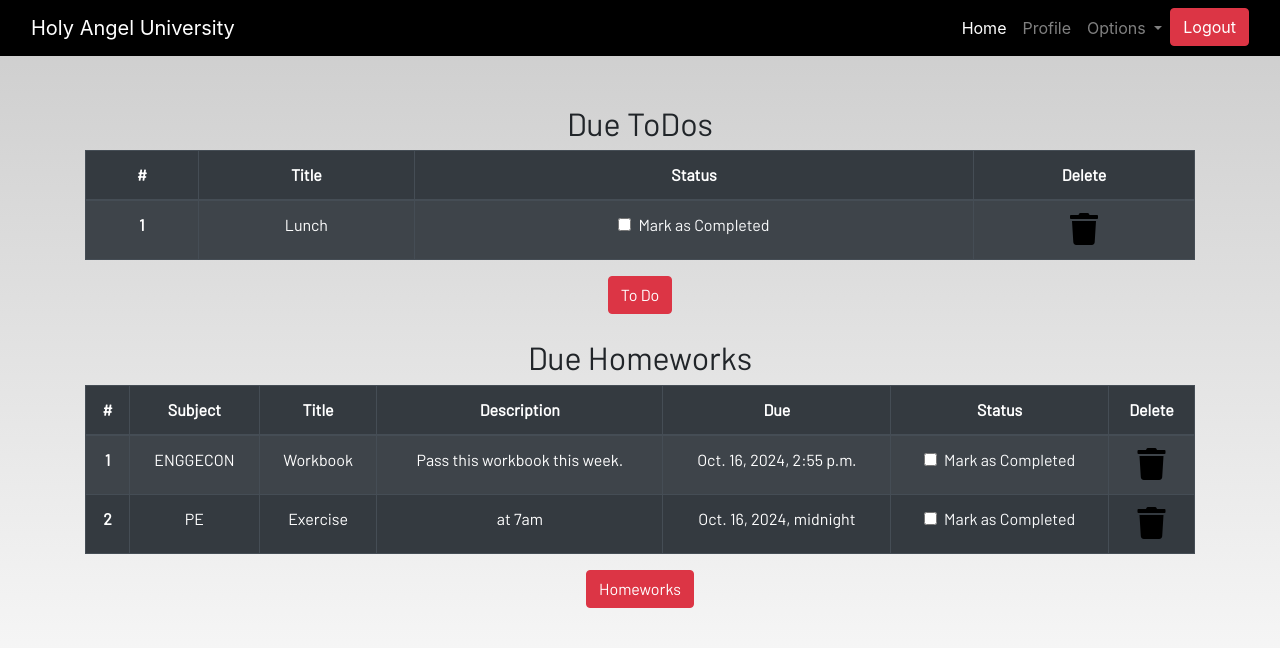
After one commit to godwyn123/studentstudyportal, a Django app: page /profile/ in a window 1280 px wide. The commit adds this page. Shown: the top 648 px of the page. Run offline with Django 5.2, Linux system fonts and the light colour scheme; a user stored in the database is signed in; data comes from the database, SQL or seed files in the repository; both versions use the stored data as it was after the commit; some libraries are stand-ins or nearby versions; some web fonts are replaced.

Commit message:
All done. Need more designs and stuffs basta

```diff
--- a/dashboard/models.py
+++ b/dashboard/models.py
@@ -28,6 +28,7 @@ class Homework(models.Model):
     def __str__(self):
         return self.title
 
+
 class Todo(models.Model):
     user = models.ForeignKey(User, on_delete=models.CASCADE)
     title = models.CharField(max_length=100)
--- a/dashboard/templates/dashboard/base.html
+++ b/dashboard/templates/dashboard/base.html
@@ -20,17 +20,19 @@
   <header>
     <nav class="navbar navbar-expand-lg navbar-dark bg-dark">
       <div class="container-fluid">
-        <a class="navbar-brand" href="#">Student Study Portal</a>        <button class="navbar-toggler" type="button" data-bs-toggle="collapse" data-bs-target="#navbarSupportedContent"
+        <a class="navbar-brand" href="{% url 'home' %}">Holy Angel University</a>
+          <button class="navbar-toggler" type="button" data-bs-toggle="collapse" data-bs-target="#navbarSupportedContent"
           aria-controls="navbarSupportedContent" aria-expanded="false" aria-label="Toggle navigation">
           <span class="navbar-toggler-icon"></span>
         </button>
         <div class="collapse navbar-collapse justify-content-end" id="navbarSupportedContent">
           <ul class="navbar-nav mb-2 mb-lg-0">
             <li class="nav-item">
-              <a class="nav-link active" aria-current="page" href="#">Home</a>
+              <a class="nav-link active" aria-current="page" href="{% url 'home' %}">Home</a>
             </li>
+              {% if user.is_authenticated %}
             <li class="nav-item">
-              <a class="nav-link" href="#">Profile</a>
+              <a class="nav-link" href="{% url 'profile' %}">Profile</a>
             </li>
             <li class="nav-item dropdown">
               <a class="nav-link dropdown-toggle" href="#" id="navbarDropdown" role="button" data-toggle="dropdown"
@@ -38,31 +40,25 @@
                 Options
               </a>
               <div class="dropdown-menu" aria-labelledby="navbarDropdown">
-                <a class="dropdown-item" href="#">Books</a>
-                <a class="dropdown-item" href="#">Wikipedia</a>
-                <div class="dropdown-divider"></div>
-
-                <a class="dropdown-item" href="#">Dictionary</a>
-                <a class="dropdown-item" href="#">Youtube</a>
-                <div class="dropdown-divider"></div>
-                <a class="dropdown-item" href="#">To-do</a>
-                <a class="dropdown-item" href="#">Homework</a>
-                <div class="dropdown-divider"></div>
-                <a class="dropdown-item" href="#">Notes</a>
-                <a class="dropdown-item" href="#">Conversion</a>
-                <div class="dropdown-divider"></div>
+                <a class="dropdown-item" href="{% url 'books' %}">Books</a>
+                <a class="dropdown-item" href="{% url 'dictionary' %}">Dictionary</a>
+                <a class="dropdown-item" href="{% url 'todo' %}">To-do</a>
+                <a class="dropdown-item" href="{% url 'homework' %}">Homework</a>
+                <a class="dropdown-item" href="{% url 'notes' %}">Notes</a>
               </div>
             </li>
-
+            <form action="{% url 'logout' %}" method="post" style="display:inline;">
+                {% csrf_token %}
+                <button type="submit" class="btn btn-danger">Logout</button>
+            </form>
+                  {% else %}
             <li class="nav-item">
-              <a class="nav-link" href="#">Logout</a>
+              <a class="nav-link" href="{% url 'register' %}">Register</a>
             </li>
             <li class="nav-item">
-              <a class="nav-link" href="#">Register</a>
+              <a class="nav-link" href="{% url 'login' %}">Login</a>
             </li>
-            <li class="nav-item">
-              <a class="nav-link" href="#">Login</a>
-            </li>
+              {% endif %}
           </ul>
         </div>
       </div>
@@ -70,6 +66,13 @@
   </header>
   <br /><br />
   <main>
+
+        {% if messages %}
+        {% for msg in messages %}
+            <div class="alert alert-{{ msg.tags }}">{{ msg }}</div>
+        {% endfor %}
+        {% endif %}
+
 
     {% block content %}
     {% endblock content %}
--- a/dashboard/templates/dashboard/notes_detail.html
+++ b/dashboard/templates/dashboard/notes_detail.html
@@ -9,12 +9,12 @@
         <div class="content-section p-0 mt-5">
 
             <div class="m-3">
-                <h2>Title</h2>
+                <h2>{{notes.title}}</h2>
             </div>
 
             <hr class="p-0 m-0">
             <p class="description m-5 p-5">
-                Description
+                {{ notes.description }}
             </p>
             <hr>
         </div>
--- /dev/null
+++ b/dashboard/templates/dashboard/profile.html
@@ -0,0 +1,100 @@
+{% extends 'dashboard/base.html' %}
+{% load static %}
+{% load crispy_forms_tags %}
+
+{% block content %}
+<section class="text-center">
+    <div class="container">
+        <!-- ToDos Section -->
+        {% if not todos_done %}
+        <h2>Due ToDos</h2>
+        <table class="table table-striped table-bordered table-hover table-dark">
+            <thead>
+                <tr>
+                    <th scope="col">#</th>
+                    <th scope="col">Title</th>
+                    <th scope="col">Status</th>
+                    <th scope="col">Delete</th>
+                </tr>
+            </thead>
+            <tbody>
+            {% for todo in todos %}
+                <tr>
+                    <th scope="row">{{ forloop.counter }}</th>
+                    <td>{{ todo.title }}</td>
+                    <td>
+                        <a href="{% url 'update-todo' todo.id %}">
+                            <div class="form-check">
+                                {% if todo.is_finished %}
+                                <input class="form-check-input" type="checkbox" value="" checked>
+                                {% else %}
+                                <input class="form-check-input" type="checkbox" value="">
+                                {% endif %}
+                                <label class="form-check-label text-light" for="flexCheckDefault">
+                                    Mark as Completed
+                                </label>
+                            </div>
+                        </a>
+                    </td>
+                    <td><a href="{% url 'delete-todo' todo.id %}"><i class="fa fa-trash fa-2x"></i></a></td>
+                </tr>
+            {% endfor %}
+            </tbody>
+        </table>
+        {% else %}
+        <h3>All ToDos are completed!!!!</h3>
+        {% endif %}
+
+        <a href="{% url 'todo' %}" class="btn btn-danger">To Do</a>
+        <br><br>
+
+        <!-- Homeworks Section -->
+        {% if not homeworks_done %}
+        <h2>Due Homeworks</h2>
+        <table class="table table-striped table-bordered table-hover table-dark">
+            <thead>
+                <tr>
+                    <th scope="col">#</th>
+                    <th scope="col">Subject</th>
+                    <th scope="col">Title</th>
+                    <th scope="col">Description</th>
+                    <th scope="col">Due</th>
+                    <th scope="col">Status</th>
+                    <th scope="col">Delete</th>
+                </tr>
+            </thead>
+            <tbody>
+            {% for homework in homeworks %}
+                <tr>
+                    <th scope="row">{{ forloop.counter }}</th>
+                    <td>{{ homework.subject }}</td>
+                    <td>{{ homework.title }}</td>
+                    <td>{{ homework.description }}</td>
+                    <td>{{ homework.due }}</td>
+                    <td>
+                        <a href="{% url 'update-homework' homework.id %}">
+                            <div class="form-check">
+                                {% if homework.is_finished %}
+                                <input class="form-check-input" type="checkbox" value="" checked>
+                                {% else %}
+                                <input class="form-check-input" type="checkbox" value="">
+                                {% endif %}
+                                <label class="form-check-label text-light" for="flexCheckDefault">
+                                    Mark as Completed
+                                </label>
+                            </div>
+                        </a>
+                    </td>
+                    <td><a href="{% url 'delete-homework' homework.id %}"><i class="fa fa-trash fa-2x"></i></a></td>
+                </tr>
+            {% endfor %}
+            </tbody>
+        </table>
+        {% else %}
+        <h3>All Homeworks are completed!!!!</h3>
+        {% endif %}
+
+        <a href="{% url 'homework' %}" class="btn btn-danger">Homeworks</a>
+    </div>
+</section>
+{% endblock content %}
--- a/dashboard/urls.py
+++ b/dashboard/urls.py
@@ -0,0 +1,21 @@
+from django.urls import path
+from . import views
+
+urlpatterns = [
+    path('', views.home, name='home'),
+    path('notes', views.notes, name='notes'),
+    path('delete_note/<int:pk>', views.delete_note, name='delete-note'),
+    path('notes_detail/<int:pk>', views.NotesDetailView.as_view(), name="notes-detail"),
+
+    path('homework', views.homework, name="homework"),
+    path('update_homework/<int:pk>', views.update_homework, name="update-homework"),
+    path('delete_homework/<int:pk>', views.delete_homework, name="delete-homework"),
+
+    path('todo', views.todo, name='todo'),
+    path('update_todo/<int:pk>', views.update_todo, name="update-todo"),
+    path('delete_todo/<int:pk>', views.delete_todo, name="delete-todo"),
+
+    path('books', views.books, name="books"),
+
+    path('dictionary', views.dictionary, name="dictionary"),
+]
--- a/dashboard/views.py
+++ b/dashboard/views.py
@@ -141,7 +141,7 @@ def books(request):
     if request.method == "POST":
         form = DashboardForm(request.POST)
         text = request.POST['text']
-        url = "https://www.googleapis.com/books/v1/volumes?q="+text
+        url = "https://www.googleapis.com/books/v1/volumes?q=" + text
         r = requests.get(url)
         answer = r.json()
         result_list = []
@@ -206,3 +206,38 @@ def dictionary(request):
         form = DashboardForm()
         context = {'form': form}
         return render(request, "dashboard/dictionary.html", context)
+
+
+def register(request):
+    if request.method == 'POST':
+        form = UserRegistrationForm(request.POST)
+        if form.is_valid():
+            form.save()
+            username = form.cleaned_data.get('username')
+            messages.success(request, f'Your account has been created! You are now able to log in')
+            # Optionally redirect after successful registration
+            return redirect('login')  # Adjust 'login' to your actual login URL name
+    else:
+        form = UserRegistrationForm()
+
+    # Ensure context is defined for both POST and GET methods
+    context = {
+        'form': form
+    }
+    return render(request, "dashboard/register.html", context)
+
+
+def profile(request):
+    homeworks = Homework.objects.filter(is_finished=False, user=request.user)
+    todos = Todo.objects.filter(is_finished=False, user=request.user)
+
+    homeworks_done = len(homeworks) == 0
+    todos_done = len(todos) == 0
+
+    context = {
+        'homeworks': homeworks,
+        'todos': todos,
+        'homeworks_done': homeworks_done,
+        'todos_done': todos_done
+    }
+    return render(request, "dashboard/profile.html", context)
--- a/studentstudyportal/urls.py
+++ b/studentstudyportal/urls.py
@@ -16,7 +16,15 @@ Including another URLconf
 """
 from django.contrib import admin
 from django.urls import path
-
+from django.urls.conf import include
+from dashboard import views as dashboard_views
+from django.contrib.auth import views as auth_views
 urlpatterns = [
     path('admin/', admin.site.urls),
+    path('', include('dashboard.urls')),
+    path('register/', dashboard_views.register, name='register'),
+    path('login/', auth_views.LoginView.as_view(template_name="dashboard/login.html"), name='login'),
+    path('logout/', auth_views.LogoutView.as_view(template_name="dashboard/logout.html"), name='logout'),
+    path('profile/', dashboard_views.profile, name='profile'),
+
 ]
```
Also changed, not shown: dashboard/forms.py (+36 -0 lines), dashboard/templates/dashboard/books.html (+24 -9 lines), dashboard/templates/dashboard/dictionary.html (+30 -12 lines), dashboard/templates/dashboard/home.html (+24 -71 lines), dashboard/templates/dashboard/homework.html (+20 -8 lines), dashboard/templates/dashboard/login.html (added, +24 -0 lines), dashboard/templates/dashboard/logout.html (added, +10 -0 lines), dashboard/templates/dashboard/notes.html (+9 -5 lines), dashboard/templates/dashboard/register.html (added, +23 -0 lines), dashboard/templates/dashboard/todo.html (+17 -6 lines), studentstudyportal/settings.py (+7 -6 lines), db.sqlite3.
